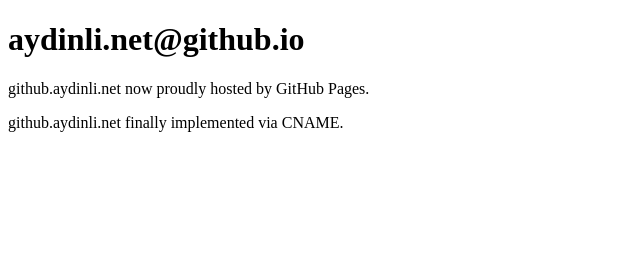
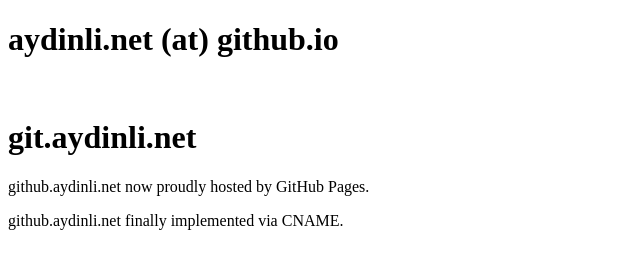
Before and after one commit to gaa/gaa.github.io, a plain HTML site: page index.html in a window 1280 px wide. Shown: the whole page, without its empty margins (0-640 px from the left). Drawn offline with Linux system fonts and the light colour scheme.

Commit message:
Update index.html

```diff
--- a/index.html
+++ b/index.html
@@ -1,9 +1,11 @@
 <!DOCTYPE html>
 <html>
 <body>
-<title>aydinli.net on Github</title>
-<h1>aydinli.net@github.io</h1>
-<p>github.aydinli.net now proudly hosted by GitHub Pages.</p>
+<title>aydinli.net on Github - git.aydinli.net</title>
+<h1>aydinli.net (at) github.io</h1></br>
+<h1>git.aydinli.net</h1>
+
+  <p>github.aydinli.net now proudly hosted by GitHub Pages.</p>
   <p>github.aydinli.net finally implemented via CNAME.</p>
 
 </body>
```
